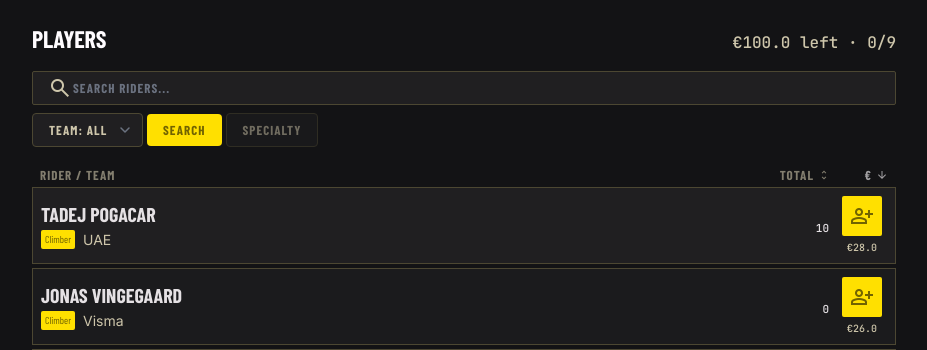
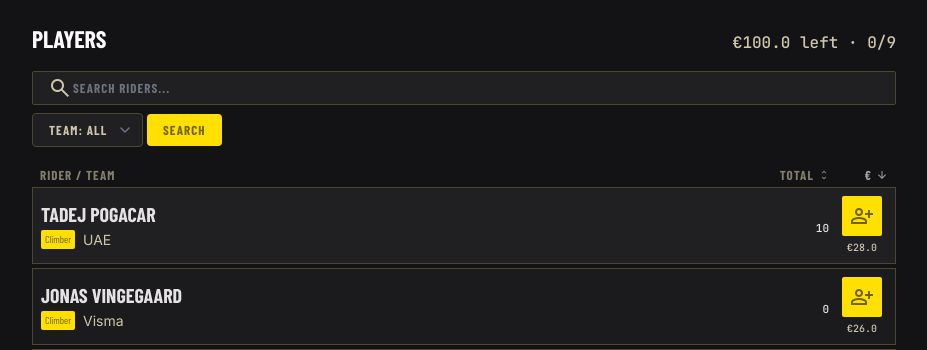
Before and after one commit to thedza49/letour, a FastAPI app: page /riders in a window 1280 px wide. Shown: the part 57-407 px from the top of the page, without its empty margins (176-1103 px from the left). Run offline with FastAPI, Linux system fonts and the light colour scheme; the visitor is signed in with stand-in values (Sample User, id 1); tables that the repository leaves empty hold one stand-in row (values such as "Sample post"); some libraries are stand-ins or nearby versions.

Commit message:
Update riders.html

```diff
--- a/app/templates/riders.html
+++ b/app/templates/riders.html
@@ -20,14 +20,13 @@
         <input name="q" value="{{ q }}" class="w-full bg-surface-container border border-outline-variant focus:border-primary-container focus:ring-0 text-on-surface pl-10 pr-md py-sm font-label-caps text-label-caps transition-all rounded" placeholder="SEARCH RIDERS..." type="text">
     </div>
     <div class="flex gap-xs overflow-x-auto pb-xs items-center">
-        <select name="team" onchange="this.form.submit()" class="flex-none bg-surface-container border border-outline-variant text-on-surface-variant font-label-caps text-label-caps px-md py-sm rounded-lg">
+        <select name="team" onchange="this.form.submit()" class="flex-none max-w-[160px] truncate bg-surface-container border border-outline-variant text-on-surface-variant font-label-caps text-label-caps px-md py-sm rounded-lg">
             <option value="" {% if not selected_team %}selected{% endif %}>TEAM: ALL</option>
             {% for t in all_teams %}
             <option value="{{ t }}" {% if t == selected_team %}selected{% endif %}>{{ t|upper }}</option>
             {% endfor %}
         </select>
         <button type="submit" class="flex-none bg-primary-container text-on-primary-container font-label-caps text-label-caps px-md py-sm rounded-lg">SEARCH</button>
-        <span class="flex-none bg-surface-container border border-outline-variant text-on-surface-variant font-label-caps text-label-caps px-md py-sm rounded-lg opacity-50 cursor-not-allowed" title="No rider_type data yet - PCS doesn't classify riders by specialty">SPECIALTY</span>
     </div>
 </form>
 
```
